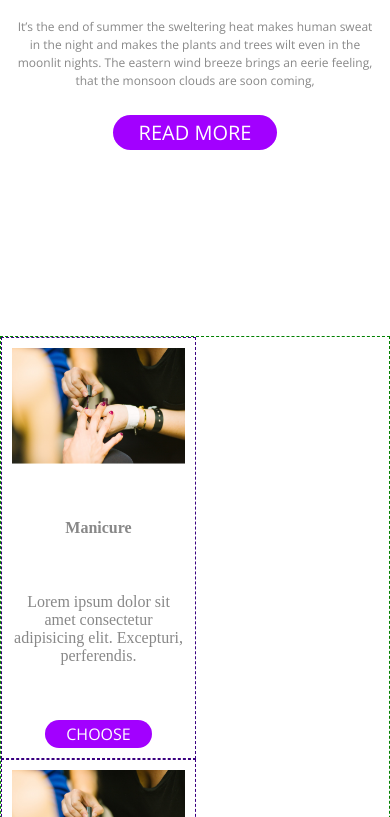
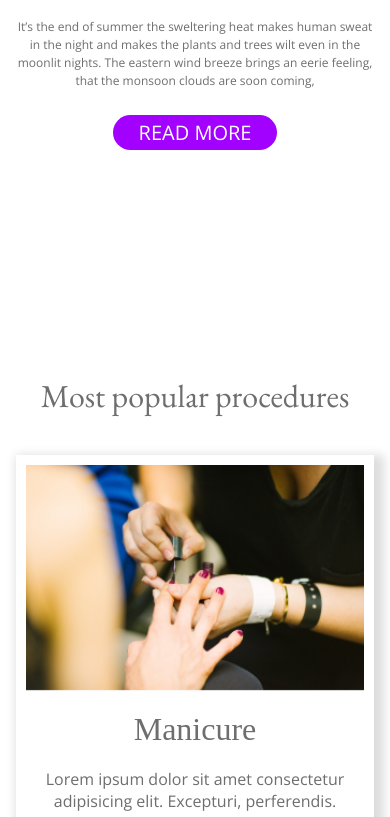
Before and after one commit to JrWoland/web-cosmetology, a Nuxt app: page / in a window 390 px wide. Shown: the part 1183-2000 px from the top of the page. Built offline with nearby package versions, Linux system fonts and the light colour scheme.

Commit message:
Add ServicesSection on mobile and desktop

```diff
--- a/assets/style/_variables.scss
+++ b/assets/style/_variables.scss
@@ -2,7 +2,7 @@
 
 $main-color: #e1cc6c;
 $main-second-color: #bdae6a;
-$font-color: #888888;
+$font-color: #6e6e6e;
 $attention-color: #a200ff;
 $main-background-color: white;
 $border-color: #dadada;
--- a/components/MainButton.vue
+++ b/components/MainButton.vue
@@ -37,7 +37,6 @@ export default {
     font-size: $medium-font;
   }
   &.small {
-    // padding: 0.1em 1.7em;
     font-size: $small-font;
   }
 
--- a/components/ServiceCard.vue
+++ b/components/ServiceCard.vue
@@ -27,14 +27,21 @@ export default {
   justify-content: space-between;
   padding: 10px;
   align-items: center;
-  border: 1px dashed rgb(58, 0, 128);
+  box-shadow: 5px 5px 10px 5px #ddd;
   text-align: center;
-  width: 50vw;
-  height: 50vh;
+  font-size: 16px;
+  :nth-child(n) {
+    margin-bottom: 20px;
+  }
   &__img {
     width: 100%;
   }
   &__title {
+    font-size: $medium-font;
+    font-weight: 400;
+  }
+  &__description {
+    font-family: $second-font;
     font-size: $small-font;
   }
 }
--- a/components/ServicesSection.vue
+++ b/components/ServicesSection.vue
@@ -1,11 +1,11 @@
 <template>
   <section class="services-section">
+    <h2 class="services-section__title">Most popular procedures</h2>
     <div class="services-section__content">
-      <ServiceCard />
-      <ServiceCard />
-      <ServiceCard />
-      <ServiceCard />
-      <ServiceCard />
+      <ServiceCard class="services-section__item" />
+      <ServiceCard class="services-section__item" />
+      <ServiceCard class="services-section__item" />
+      <ServiceCard class="services-section__item" />
     </div>
   </section>
 </template>
@@ -23,7 +23,22 @@ export default {
 
 <style lang="scss" scoped>
 .services-section {
-  border: 1px dashed green;
+  padding: 0 $mobile-gap 0;
   color: $font-color;
+  text-align: center;
+  @include for-tablet-landscape {
+    padding: 0 $desktop-gap 0;
+  }
+  &__title {
+    margin: 1.2em 0;
+    font-family: $main-font;
+    font-size: $medium-font;
+    font-weight: 400;
+  }
+  &__content {
+    display: grid;
+    grid-gap: 1rem;
+    grid-template-columns: repeat(auto-fit, minmax(250px, 1fr));
+  }
 }
 </style>
```
